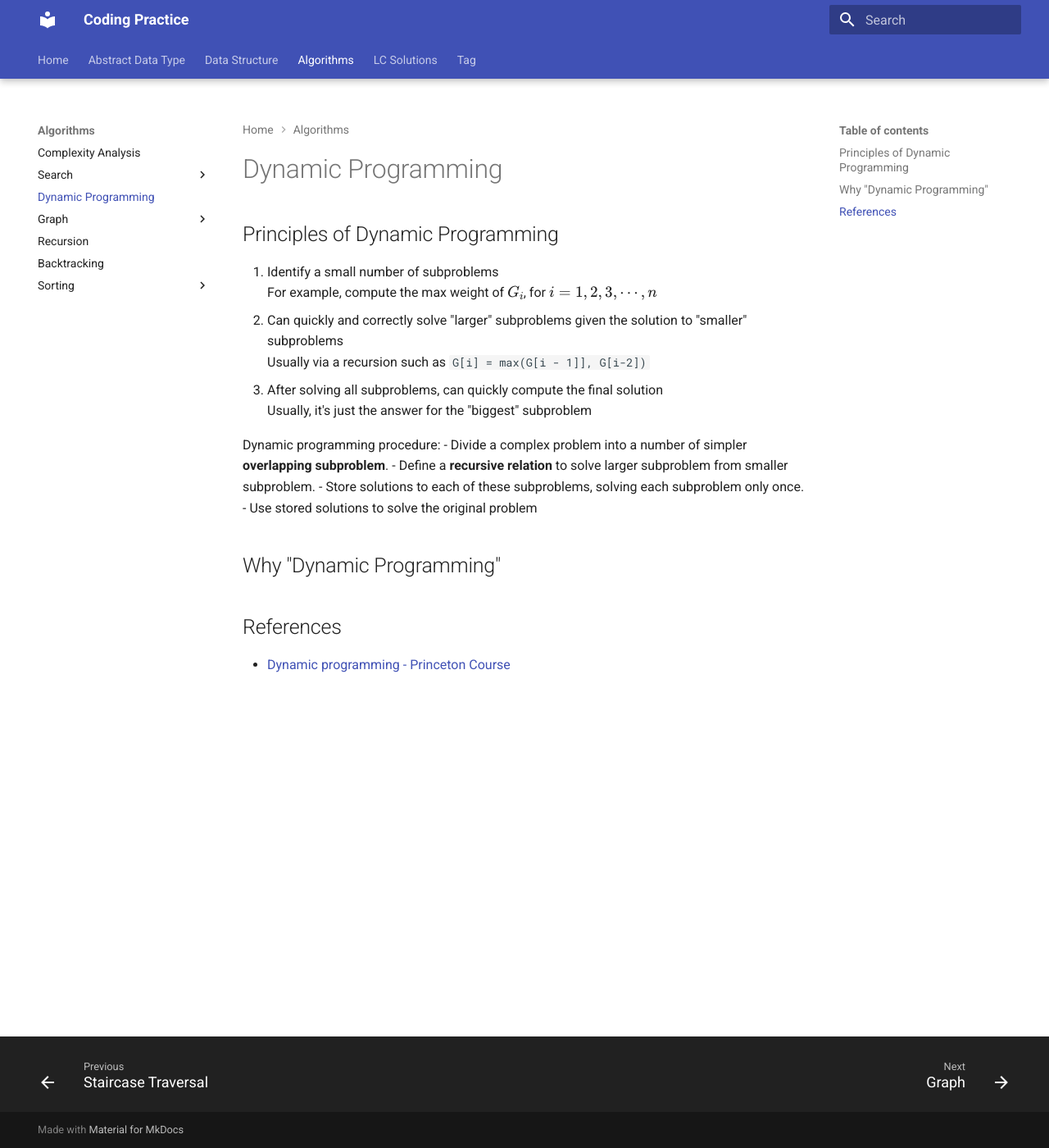
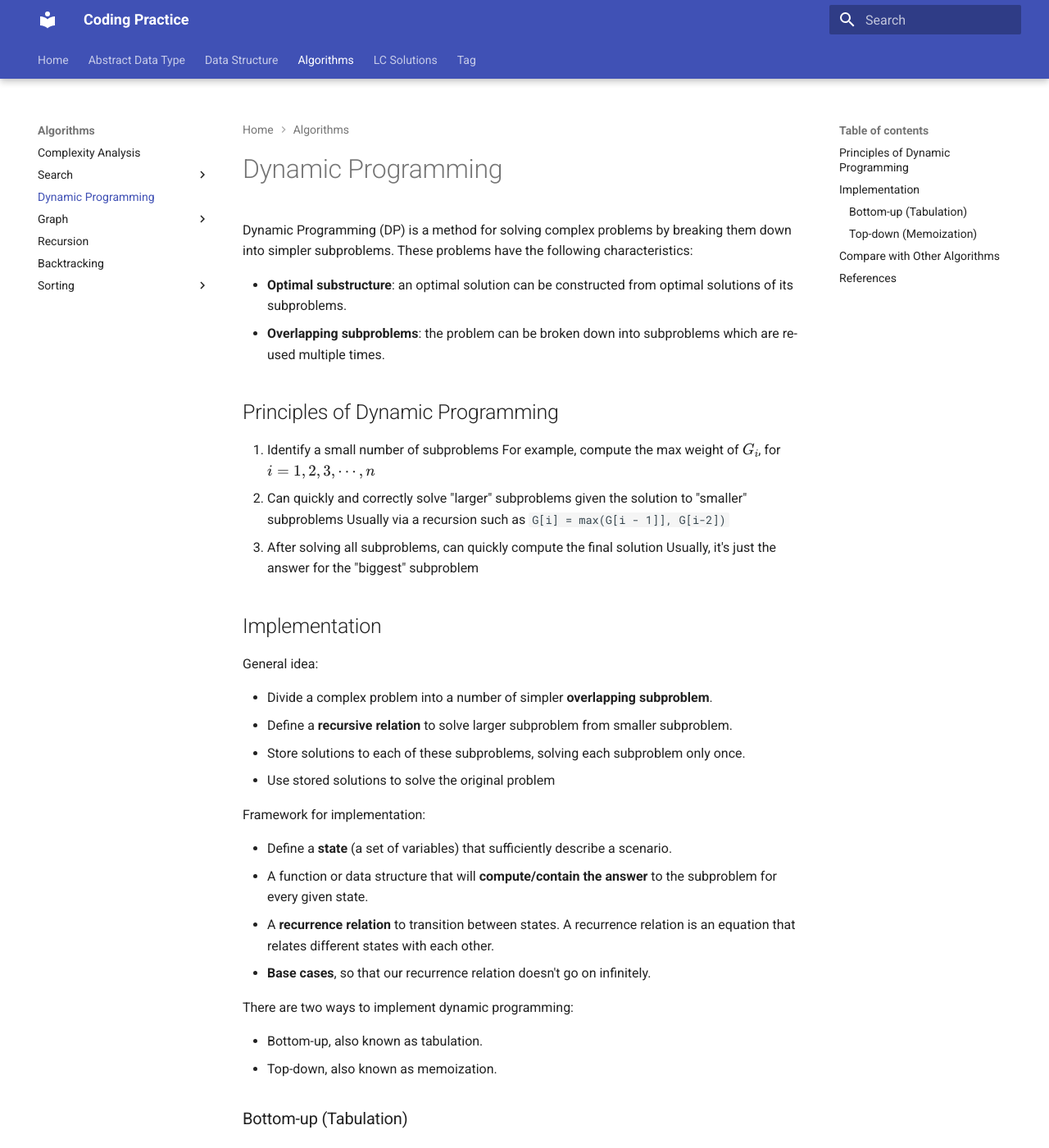
Before and after one commit to RogerLuo-Code/coding-practice, an MkDocs documentation site: the page built from docs/algorithms/dynamic-programming.md, in a window 1280 px wide and 1400 px high. Shown: the whole window at 82% size. Built offline with MkDocs 1.6.1 and Material for MkDocs 9.7.7, drawn with Linux system fonts in a browser that asks for light colours; some of the changed text lies outside the part shown.

Commit message:
Add notes for dynamic programming

````diff
--- a/docs/algorithms/dynamic-programming.md
+++ b/docs/algorithms/dynamic-programming.md
@@ -1,6 +1,15 @@
 # Dynamic Programming
 
+Dynamic Programming (DP) is a method for solving complex problems by breaking them down
+into simpler subproblems. These problems have the following characteristics:
+
+- **Optimal substructure**: an optimal solution can be constructed from optimal solutions
+of its subproblems.
+- **Overlapping subproblems**: the problem can be broken down into subproblems
+which are re-used multiple times.
+
 ## Principles of Dynamic Programming
+
 1. Identify a small number of subproblems
   For example, compute the max weight of $G_i$, for $i = 1, 2, 3, \cdots, n$
 2. Can quickly and correctly solve "larger" subproblems given the solution to "smaller" subproblems
@@ -8,15 +17,66 @@
 3. After solving all subproblems, can quickly compute the final solution
   Usually, it's just the answer for the "biggest" subproblem
 
-Dynamic programming procedure:
+## Implementation
+
+General idea:
+
 - Divide a complex problem into a number of simpler **overlapping subproblem**.
 - Define a **recursive relation** to solve larger subproblem from smaller subproblem.
 - Store solutions to each of these subproblems, solving each subproblem only once.
 - Use stored solutions to solve the original problem
 
-## Why "Dynamic Programming"
+Framework for implementation:
+
+- Define a **state** (a set of variables) that sufficiently describe a scenario.
+- A function or data structure that will **compute/contain the answer** to the subproblem
+for every given state.
+- A **recurrence relation** to transition between states. A recurrence relation is an
+equation that relates different states with each other.
+- **Base cases**, so that our recurrence relation doesn't go on infinitely.
 
 
+There are two ways to implement dynamic programming:
+
+- Bottom-up, also known as tabulation.
+- Top-down, also known as memoization.
+
+### Bottom-up (Tabulation)
+
+Bottom-up is implemented with **iteration** and starts at the base case and iteratively
+computes the value of each subproblem.
+
+```pseudocode
+F = array of length (n + 1)
+F[0] = 0
+F[1] = 1
+for i from 2 to n:
+    F[i] = F[i - 1] + F[i - 2]
+```
+
+### Top-down (Memoization)
+
+Top-down is implemented with **recursion** by breaking down large problems into small subproblems,
+and stores the results of each subproblem in
+a memoization table.
+
+```pseudocode
+memo = hashmap
+Function F(integer i):
+    if i is 0 or 1:
+        return i
+    if i doesn't exist in memo:
+        memo[i] = F(i - 1) + F(i - 2)
+    return memo[i]
+```
+
+## Compare with Other Algorithms
+
+- **Greedy algorithm**: always makes the locally optimal choice, but may not always
+lead to the globally optimal solution. It does not have overlapping subproblems.
+- **Divide and conquer**: divides the problem into smaller subproblems, but these
+subproblems are not overlapping.
 
 ## References
+
 - [Dynamic programming - Princeton Course](https://www.cs.princeton.edu/courses/archive/spring23/cos226/lectures/DynamicProgramming.pdf)
````
